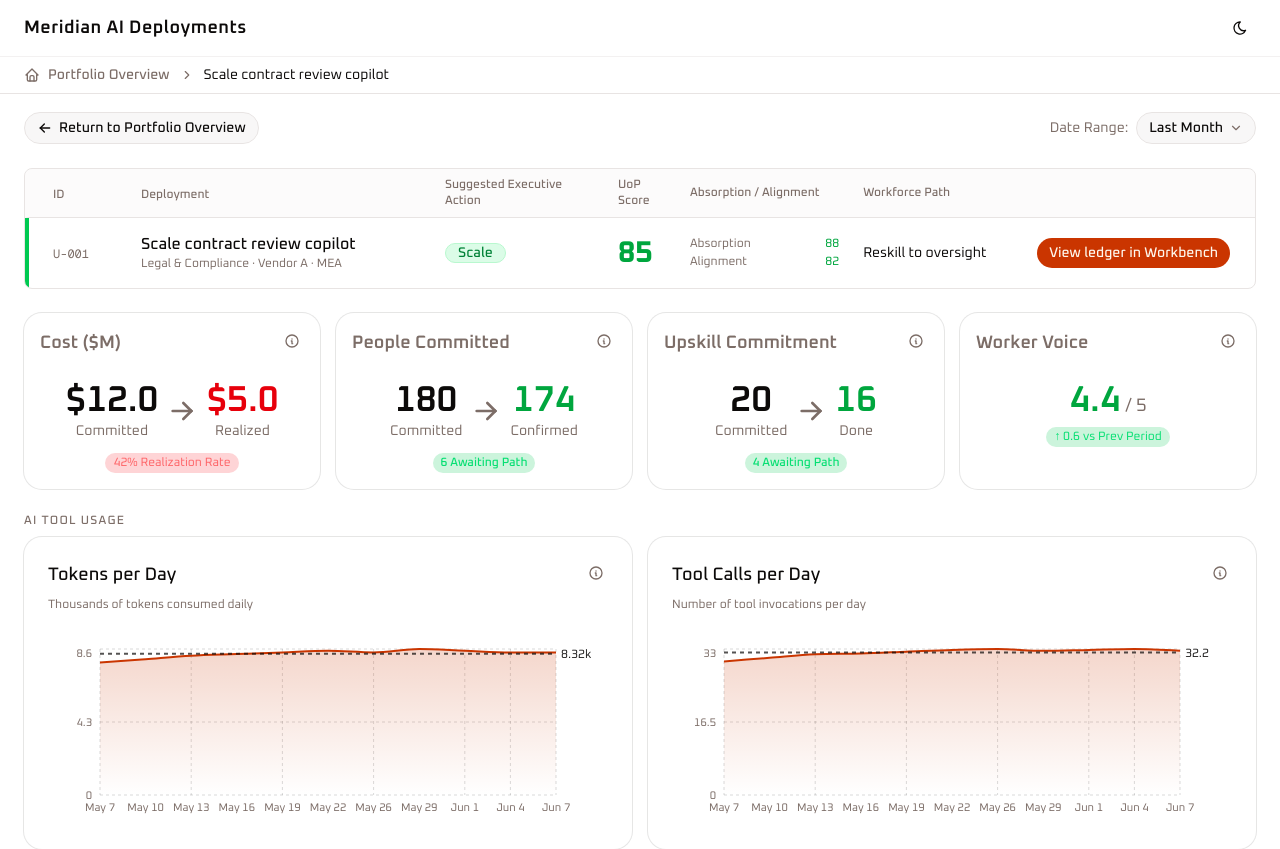
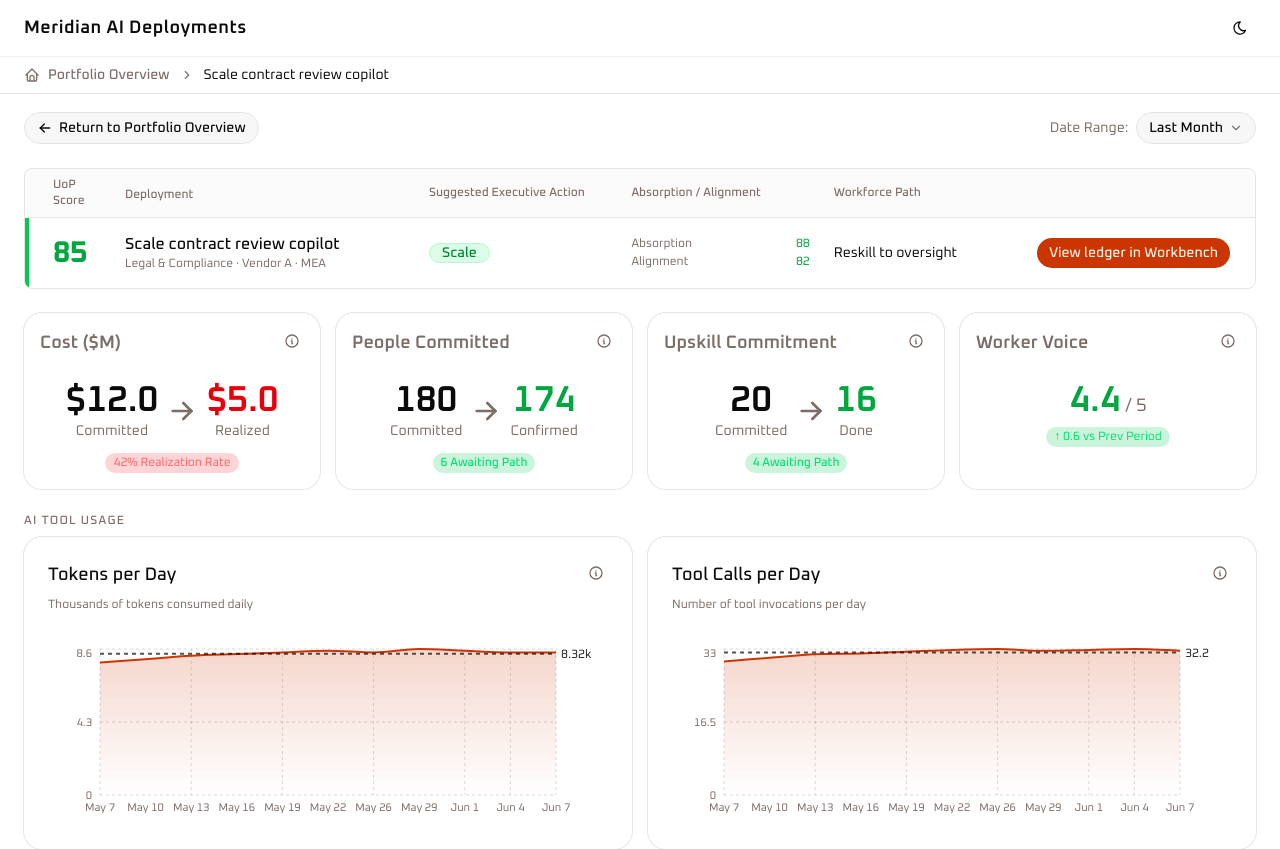
Before and after one commit to jrfabito/rpotent, a Next.js app: page /deployment/U-001 in a window 1280 px wide. Shown: the top 849 px of the page. Built offline with nearby package versions, Linux system fonts and the light colour scheme.

Commit message:
changed graph colors

```diff
--- a/components/custom/portfolio-list.tsx
+++ b/components/custom/portfolio-list.tsx
@@ -188,10 +188,10 @@ export function PortfolioList({ data, variant = "overview" }: PortfolioListProps
 
       {/* Header row */}
       <div className="flex items-center gap-6 border-b border-border border-l-4 border-l-transparent bg-muted/30 px-6 py-2">
-        <div className="w-16 shrink-0">
+        <div className="flex w-12 shrink-0 items-center">
           {isDetail
-            ? <StaticHeader label="ID" />
-            : <SortHeader label="ID" col="uopId" sort={sort} onSort={handleSort} />}
+            ? <StaticHeader label="UoP Score" />
+            : <SortHeader label="UoP Score" col="uopScore" sort={sort} onSort={handleSort} />}
         </div>
         <div className="min-w-[280px] flex-1">
           {isDetail
@@ -200,11 +200,6 @@ export function PortfolioList({ data, variant = "overview" }: PortfolioListProps
         </div>
         <div className="flex flex-1 items-center">
           <StaticHeader label="Suggested Executive Action" />
-        </div>
-        <div className="flex w-12 shrink-0 items-center">
-          {isDetail
-            ? <StaticHeader label="UoP Score" />
-            : <SortHeader label="UoP Score" col="uopScore" sort={sort} onSort={handleSort} />}
         </div>
         {isDetail && (
           <div className="flex flex-1 items-center">
@@ -242,9 +237,9 @@ export function PortfolioList({ data, variant = "overview" }: PortfolioListProps
 
           const rowContent = (
             <>
-              {/* ID */}
-              <div className="w-16 shrink-0">
-                <span className="font-mono text-xs text-muted-foreground">{item.uopId}</span>
+              {/* UoP score */}
+              <div className={cn("flex w-12 shrink-0 items-center text-3xl font-bold tabular-nums", cfg.score)}>
+                {item.uopScore}
               </div>
 
               {/* Deployment name + subtitle */}
@@ -263,11 +258,6 @@ export function PortfolioList({ data, variant = "overview" }: PortfolioListProps
                 >
                   {rec}
                 </Badge>
-              </div>
-
-              {/* UoP score */}
-              <div className={cn("flex w-12 shrink-0 items-center text-3xl font-bold tabular-nums", cfg.score)}>
-                {item.uopScore}
               </div>
 
               {/* Absorption / Alignment — detail only */}
--- a/components/custom/portfolio-table.tsx
+++ b/components/custom/portfolio-table.tsx
@@ -59,7 +59,7 @@ export function PortfolioTable({ data }: PortfolioTableProps) {
       <Table>
         <TableHeader>
           <TableRow>
-            <TableHead className="whitespace-nowrap">ID</TableHead>
+            <TableHead className="whitespace-nowrap text-right">Unit of Potential (UoP)</TableHead>
             <TableHead className="min-w-[200px] whitespace-nowrap">Deployment Name</TableHead>
             <TableHead className="whitespace-nowrap">Business Unit</TableHead>
             <TableHead className="whitespace-nowrap">Function</TableHead>
@@ -75,7 +75,6 @@ export function PortfolioTable({ data }: PortfolioTableProps) {
             <TableHead className="whitespace-nowrap text-right">Reskill Δ%</TableHead>
             <TableHead className="whitespace-nowrap text-right">Absorption</TableHead>
             <TableHead className="whitespace-nowrap text-right">Alignment</TableHead>
-            <TableHead className="whitespace-nowrap text-right">Unit of Potential (UoP)</TableHead>
             <TableHead className="whitespace-nowrap text-right">Sentiment Score</TableHead>
             <TableHead className="whitespace-nowrap">Vendor</TableHead>
             <TableHead className="whitespace-nowrap">Workforce Path</TableHead>
@@ -84,9 +83,7 @@ export function PortfolioTable({ data }: PortfolioTableProps) {
         <TableBody>
           {data.map((row) => (
             <TableRow key={row.uopId}>
-              <TableCell className="font-mono text-xs text-muted-foreground">
-                {row.uopId}
-              </TableCell>
+              <TableCell className="text-right tabular-nums font-medium">{row.uopScore}%</TableCell>
               <TableCell className="font-medium">{row.name}</TableCell>
               <TableCell>{row.businessUnit}</TableCell>
               <TableCell>{row.function}</TableCell>
@@ -120,7 +117,6 @@ export function PortfolioTable({ data }: PortfolioTableProps) {
               </TableCell>
               <TableCell className="text-right tabular-nums">{row.absorption}%</TableCell>
               <TableCell className="text-right tabular-nums">{row.alignment}%</TableCell>
-              <TableCell className="text-right tabular-nums font-medium">{row.uopScore}%</TableCell>
               <TableCell className="text-right tabular-nums">{row.sentimentScore.toFixed(2)}</TableCell>
               <TableCell className="text-xs">{row.vendor}</TableCell>
               <TableCell className="text-xs">{row.workforcePath}</TableCell>
```
